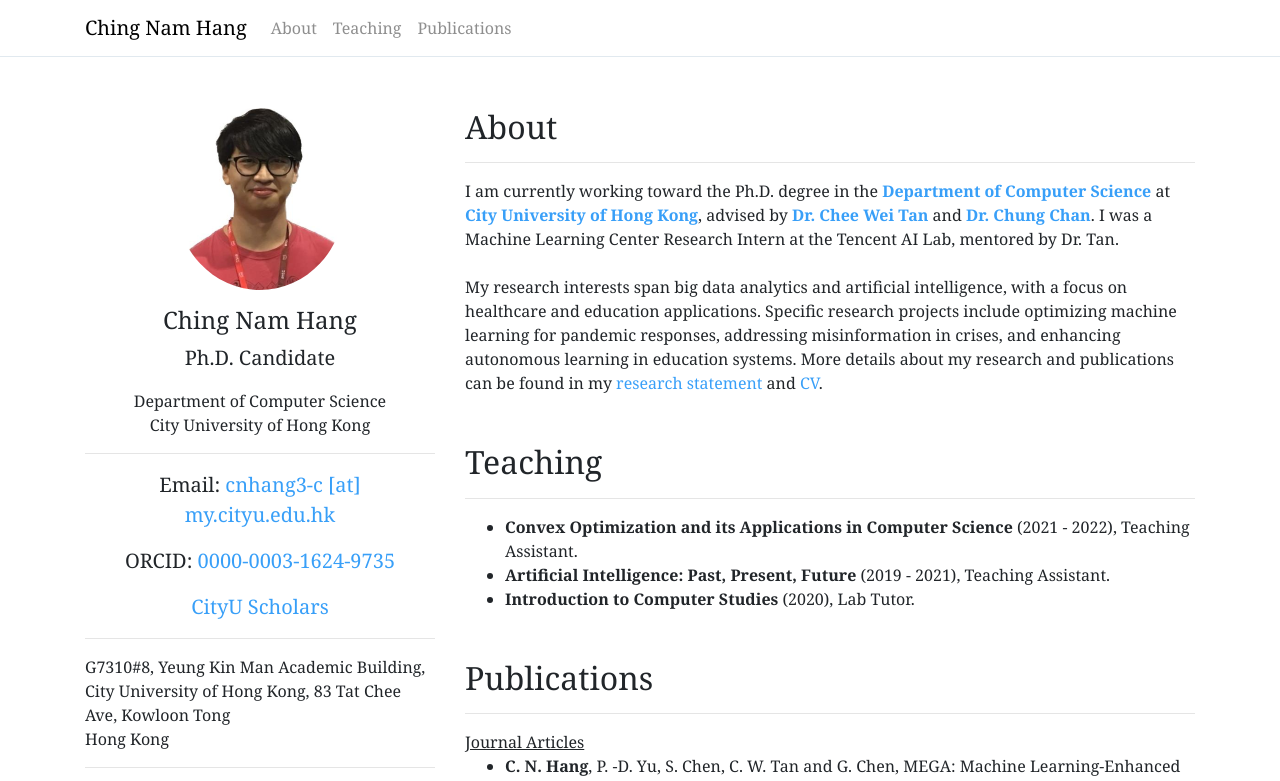
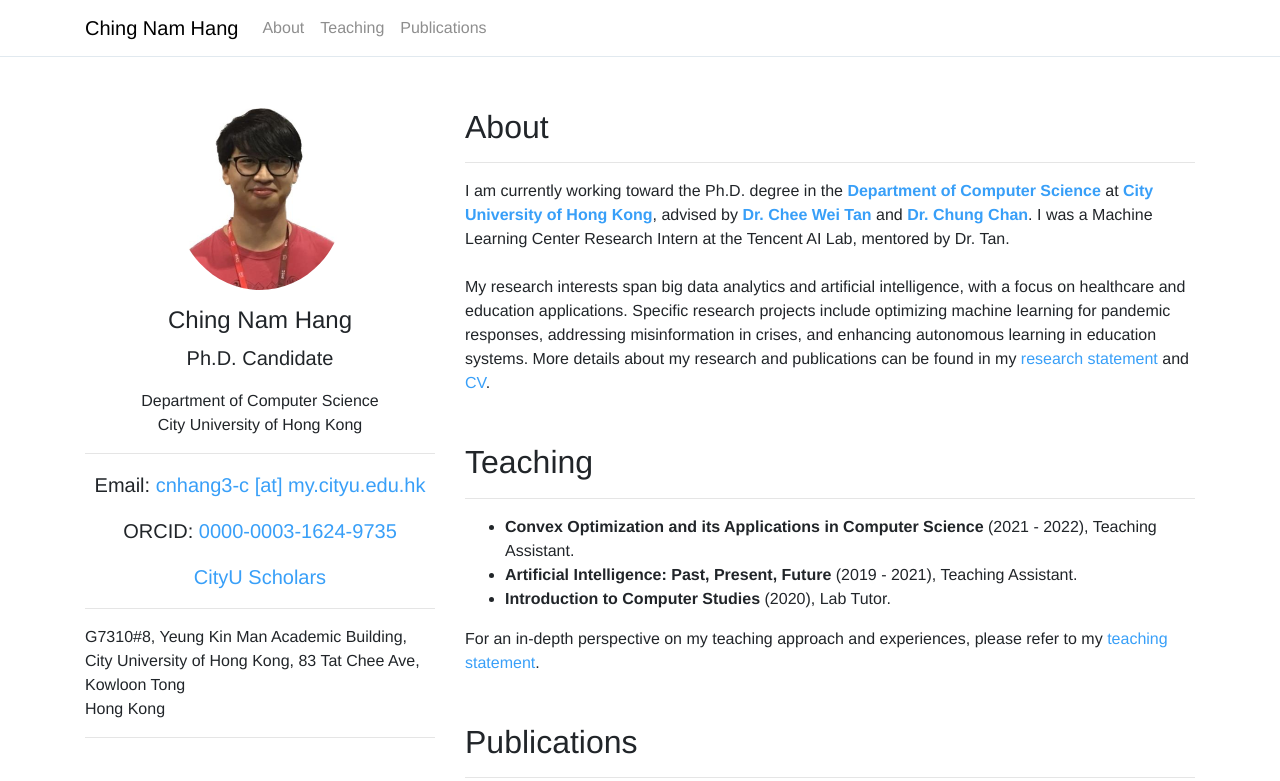
Before and after one commit to c-nhang/c-nhang.github.io, a plain HTML site: page index.html in a window 1280 px wide. Shown: the top 781 px of the page. Drawn offline with nearby package versions, Linux system fonts and the light colour scheme.

Commit message:
Update index.html

```diff
--- a/index.html
+++ b/index.html
@@ -14,7 +14,7 @@
     <link rel="stylesheet" href="https://use.fontawesome.com/releases/v5.3.1/css/all.css" integrity="sha384-mzrmE5qonljUremFsqc01SB46JvROS7bZs3IO2EmfFsd15uHvIt+Y8vEf7N7fWAU" crossorigin="anonymous">
   </head>
 
-  <body style="font-family: Georgia, serif;">
+  <body style="font-family: Helvetica, serif;">
     <!-- header -->
     <header>
       <!-- Fixed navbar -->
@@ -58,7 +58,7 @@
 		<p class="lead text-center "><b>ORCID</b>: <a href="https://orcid.org/0000-0003-1624-9735" target="blank"><b>0000-0003-1624-9735</b></a> </p>
 		<p class="lead text-center "><a href="https://scholars.cityu.edu.hk/en/persons/ching-nam-hang(68a8df1c-d34e-4d82-8fea-9c4c1d27d314).html" target="blank"><b>CityU Scholars</b></a> </p>
 		<hr>
-        <p class="text-monospace" style="font-family: Georgia, serif;">G7310#8, Yeung Kin Man Academic Building, City University of Hong Kong, 83 Tat Chee Ave, Kowloon Tong<br>
+        <p class="text-monospace" style="font-family: Helvetica, serif;">G7310#8, Yeung Kin Man Academic Building, City University of Hong Kong, 83 Tat Chee Ave, Kowloon Tong<br>
       	Hong Kong
         </p>
         <hr>
@@ -79,7 +79,7 @@
 			<li><b>Artificial Intelligence: Past, Present, Future</b> (2019 - 2021), Teaching Assistant.</li>
 			<li><b>Introduction to Computer Studies</b> (2020), Lab Tutor.</li>
 		  </ul>
-		  <!--For more details about my teaching, please see my teaching statement.-->
+		  For an in-depth perspective on my teaching approach and experiences, please refer to my <a href="doc/Teaching Statement.pdf" target="blank">teaching statement</a>.
         </section>
         <section id="papers" class="mt-5">
           <h3 class="display-5">Publications</h3>
```
